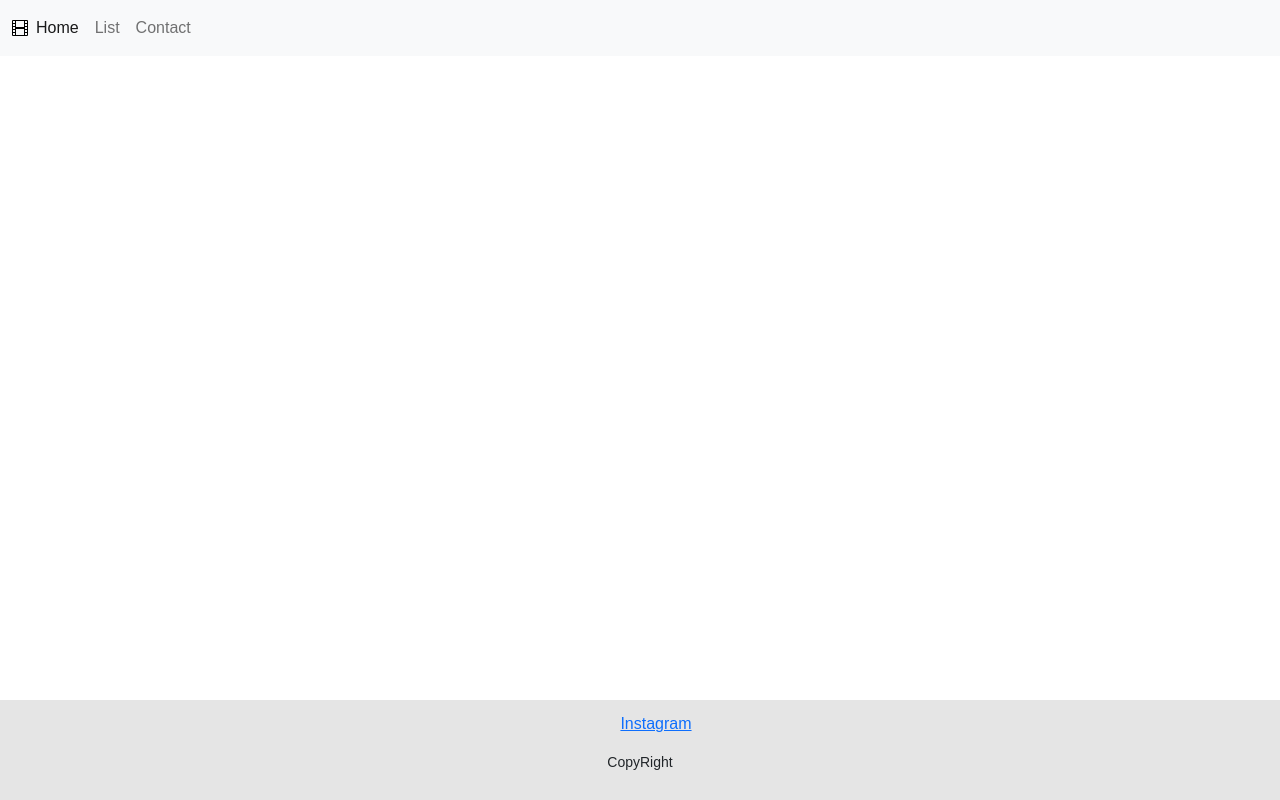
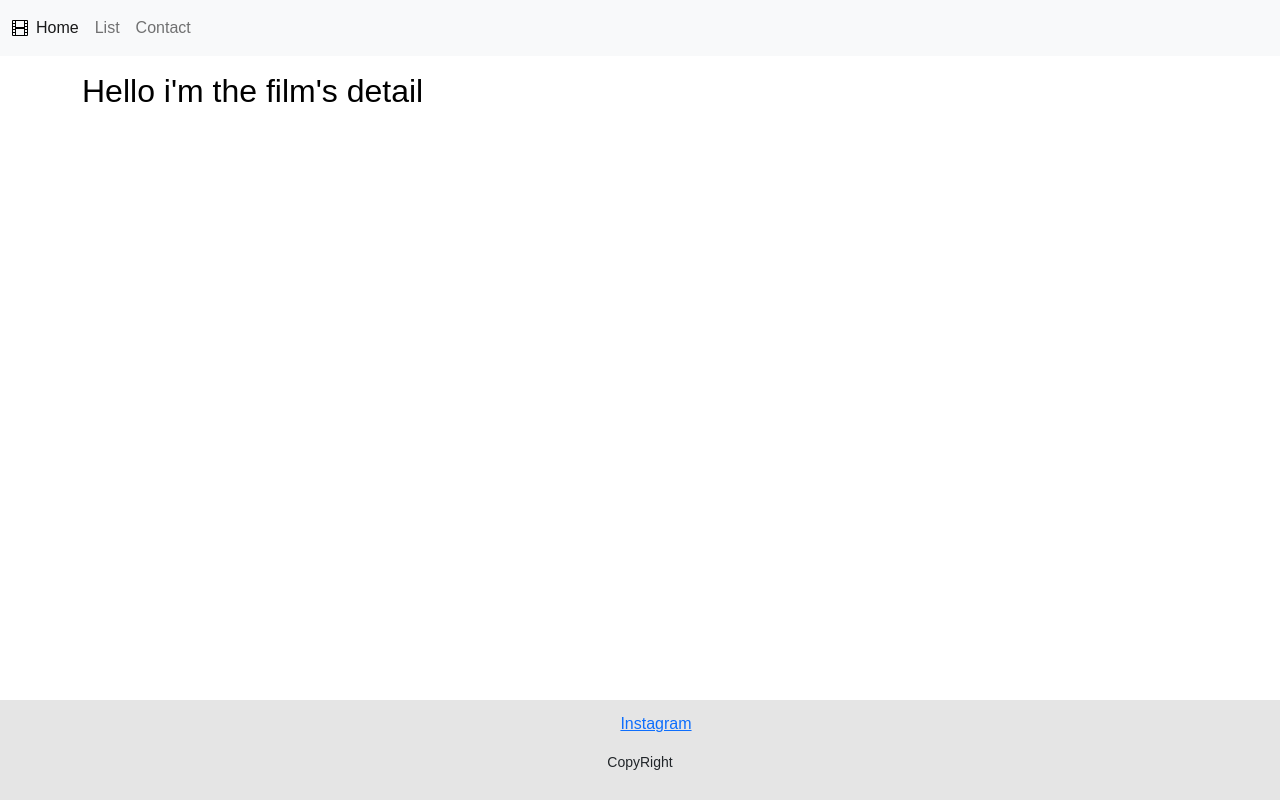
Before and after one commit to Laurajcb/Movies-jsx, a React (Create React App) app: page /detail in a window 1280 px wide. Built offline with nearby package versions, Linux system fonts and the light colour scheme.

Commit message:
Added deatil component and link to itself

```diff
--- a/src/App.js
+++ b/src/App.js
@@ -4,6 +4,7 @@ import { List } from "./components/List/List";
 import { Routes, Route } from "react-router-dom";
 import { Header } from './components/Header/Header';
 import { Footer } from './components/Footer/Footer';
+import { Detail } from './components/Detail/Detail';
 
 
 
@@ -15,6 +16,7 @@ function App() {
         <Routes>
           <Route path='/' element={<Login />} />
           <Route path='/list' element={<List />} />
+          <Route path='/detail' element={<Detail/>} />
         </Routes>
       </div>
 
--- /dev/null
+++ b/src/components/Detail/Detail.js
@@ -0,0 +1,11 @@
+import React from "react";
+
+function Detail() {
+    return(
+        <h2>Hello i'm the film's detail</h2>
+    )
+}
+
+
+
+export { Detail };
--- a/src/components/List/List.js
+++ b/src/components/List/List.js
@@ -1,6 +1,7 @@
 import React, { useEffect, useState } from 'react';
 import { Link, Navigate } from 'react-router-dom';
 import axios from 'axios';
+import swAlert from '@sweetalert/with-react';
 
 
 
@@ -14,6 +15,9 @@ function List() {
       .then(response => {
         const apiData = response.data;
         setMovieList(apiData.results)
+      })
+      .catch(error => {
+        swAlert(`Something when wrong, try later\n ${error}`)
       })
   }, [setMovieList]);
 
@@ -33,7 +37,7 @@ function List() {
                     <h5 className='card-titel'>{oneMovie.title.substring(0, 20)}</h5>
                     <p className='card-tex'>{oneMovie.overview.substring(0, 80)}...
                     </p>
-                    <Link to='/' className='btn btn-primary'>
+                    <Link to={`/detail?movieID=${oneMovie.id}`} className='btn btn-primary'>
                       View detail
                     </Link>
                   </div>
```
